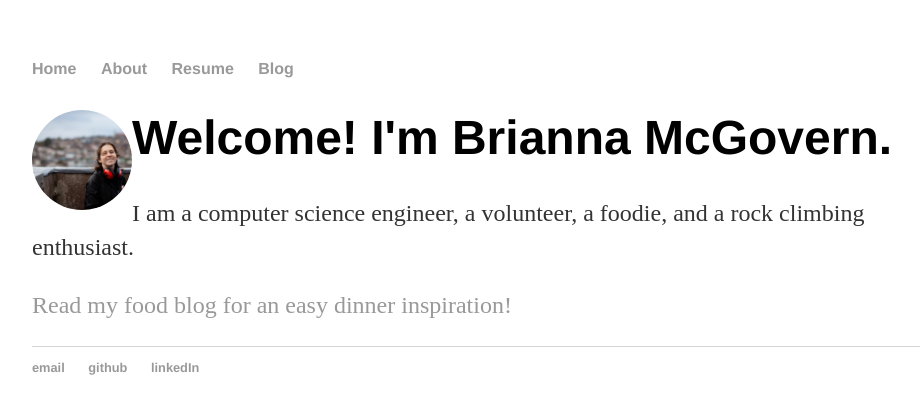
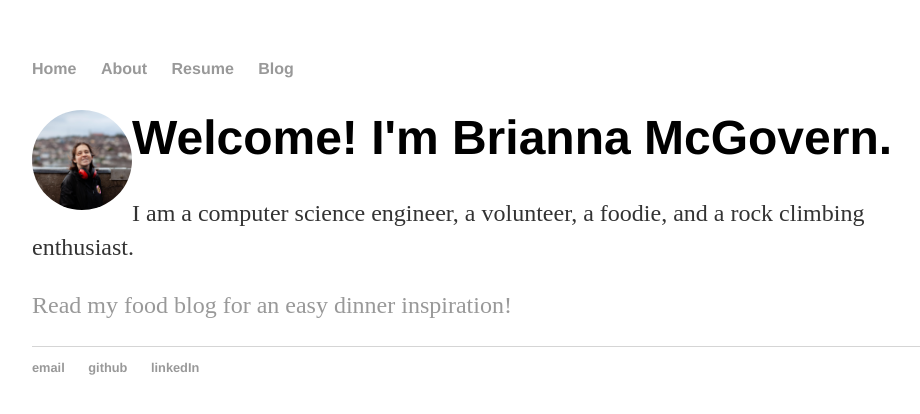
Before and after one commit to bmcgovern007/bmcgovern007.github.io, a Jekyll site: the page built from index.html, in a window 1280 px wide. Shown: the top 414 px of the page, without its empty margins (160-1080 px from the left). Built offline with Jekyll 4.4.1, drawn with Linux system fonts in a browser that asks for light colours.

Commit message:
Update main.css

```diff
--- a/css/main.css
+++ b/css/main.css
@@ -23,12 +23,9 @@
 }
 
 img.profile {
-
-    /*position: relative;
-    margin: auto;*/
-    height: 100%;
-    width: auto;
-    right: 25px;
+    object-fit: cover;
+    height: 100px;
+    width: 100px;
 }
 
 nav ul, footer ul {
```
